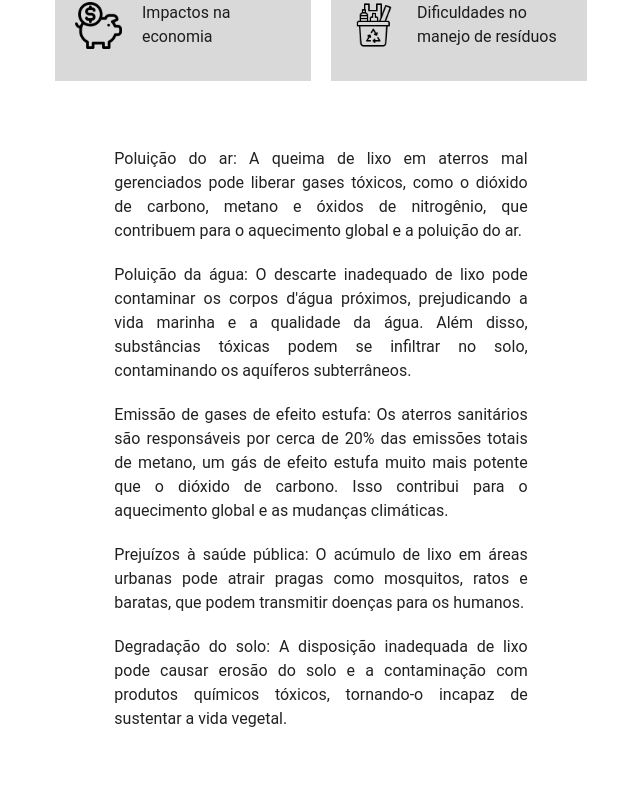
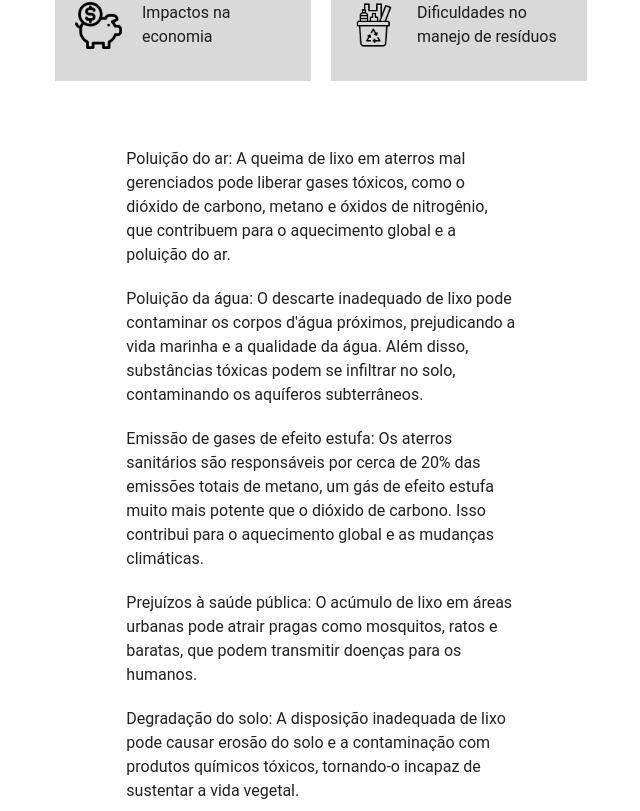
Before and after one commit to Jeffsantos3002/urbitavel-projeto-comunitario, a Vue app: page /causa in a window 1280 px wide. Shown: the part 909-1720 px from the top of the page, without its empty margins (319-959 px from the left). Built offline with nearby package versions, Linux system fonts and the light colour scheme.

Commit message:
Revert "Versão 1.0.1"

```diff
--- a/src/Layout/AppLayout.vue
+++ b/src/Layout/AppLayout.vue
@@ -5,12 +5,7 @@
         class="flex justify-between flex-row items-center space-x-8"
         color="greenDark"
       >
-        <v-app-bar-nav-icon no-overlay
-          @click="drawer = !drawer"
-          class="d-xs-flex d-lg-none absolute v-btn--no-hover"
-          rounded="xl"
-          :ripple="false">
-        </v-app-bar-nav-icon>
+        <v-app-bar-nav-icon @click="drawer = !drawer" class="d-xs-flex d-lg-none absolute"></v-app-bar-nav-icon>
         <Navbar/>
       </v-app-bar>
       <v-navigation-drawer v-model="drawer" color="greenDark" temporary >
@@ -31,7 +26,7 @@
       </v-navigation-drawer>
       <v-main class="flex w-full justify-center">
         <span class="backgroundSpan bg-cover z-1 h-[450px] w-full absolute " :style="{ backgroundImage: 'url(' + bg + ')' }"> </span>
-        <router-view class=" z-10 realtive px-5 md:px-14 py-5 "/>
+        <router-view class=" z-10 realtive px-14 py-5 "/>
       </v-main>
       <FooterUrb/>
     </v-layout>
@@ -52,7 +47,5 @@ const bg = require('@/assets/backgroundTreen.png');
 </script>
 
 <style>
-.v-btn--variant-text .v-btn__overlay {
-  background-color: transparent  !important;
-}
+
 </style>
--- a/src/components/Formulario.vue
+++ b/src/components/Formulario.vue
@@ -2,15 +2,15 @@
   <div>
     <CardUrbitavel>
       <form id="form" class="w-full flex flex-col items-center justify-center">
-        <h1 class="text-3xl md:text-5xl text-title text-center font-medium mb-2">
+        <h1 class="text-5xl text-title text-center font-medium mb-2">
           Canal de comunicação
         </h1>
         <div class="md:w-96 flex flex-col space-y-10">
           <div>
-            <p class="text-lg md:text-xl md:text-center text-[#484545] ">
+            <p class="text-xl md:text-center text-[#484545] ">
               Entre em contato com nós via e-mail.
             </p>
-            <p class="text-lg md:text-xl md:text-center text-[#484545] ">
+            <p class="text-xl text-center text-[#484545] ">
               Responderemos o mais rápido possível.
             </p>
           </div>
--- a/src/views/apoie.vue
+++ b/src/views/apoie.vue
@@ -1,8 +1,8 @@
 <template>
-  <CardUrbitavel class="mx-10 my-10 md:my-20">
-    <div class="flex flex-col items-center justify-center space-y-20 my-10">
+  <CardUrbitavel class="mx-10 my-20">
+    <div class="flex flex-col items-center justify-center space-y-20 my-20">
       <div class="flex flex-col items-center justify-center space-y-2">
-        <h1 class="text-3xl md:text-4xl text-center">
+        <h1 class="text-4xl text-center">
           Doe agora mesmo.
         </h1>
         <p class="text-center text-base w-2/3">Precisamos de recursos para proteger a Terra e lutar contra o descarte indevido de lixo.</p>
--- a/src/views/causa.vue
+++ b/src/views/causa.vue
@@ -1,7 +1,7 @@
 <template>
   <div class="flex items-center flex-col mt-60 mb-44">
     <CardUrbitavel class="sm:5/12 lg:w-5/12 mb-10">
-      <p class="text-xl w-full text-[#484545] text-justify">
+      <p class="text-xl w-full text-[#484545] ">
         Quais serão as consequências para o meio ambiente se houver um mal gerenciamento e descarte incorreto dos lixos em meios urbanos?
       </p>
     </CardUrbitavel>
@@ -10,24 +10,24 @@
         <CardCausas v-for="(card, index) in cards" :key="index" :icon="card.img" :alt="card.alt" :texto="card.texto" />
 
       </div>
-      <div class=" mx-5 md:w-1/3 space-y-5">
-        <p class="text-justify">
+      <div class="w-1/3 space-y-5">
+        <p>
           Poluição do ar: A queima de lixo em aterros mal gerenciados pode liberar gases tóxicos, como o dióxido de carbono,
           metano e óxidos de nitrogênio, que contribuem para o aquecimento global e a poluição do ar.
         </p>
-        <p class="text-justify">
+        <p>
           Poluição da água: O descarte inadequado de lixo pode contaminar os corpos d'água próximos, prejudicando a vida marinha
           e a qualidade da água. Além disso, substâncias tóxicas podem se infiltrar no solo, contaminando os aquíferos subterrâneos.
         </p>
-        <p class="text-justify">
+        <p>
           Emissão de gases de efeito estufa: Os aterros sanitários são responsáveis por cerca de 20% das emissões totais de metano, um gás de
           efeito estufa muito mais potente que o dióxido de carbono. Isso contribui para o aquecimento global e as mudanças climáticas.
         </p>
-        <p class="text-justify">
+        <p>
           Prejuízos à saúde pública: O acúmulo de lixo em áreas urbanas pode atrair pragas como mosquitos, ratos e
           baratas, que podem transmitir doenças para os humanos.
         </p>
-        <p class="text-justify">
+        <p>
           Degradação do solo: A disposição inadequada de lixo pode causar erosão do solo e a contaminação com produtos químicos tóxicos,
           tornando-o incapaz de sustentar a vida vegetal.
         </p>
--- a/src/views/inicio.vue
+++ b/src/views/inicio.vue
@@ -4,7 +4,7 @@
       <cardUrbitavel>
         <div class="flex flex-col lg:flex-row lg:space-x-24 space-y-16 lg:space-y-0 lg:items-center  ">
           <div class=" lg:w-3/6 flex flex-col items-center">
-            <h1 class=" text-3xl md:text-5xl text-title font-bold mb-11">
+            <h1 class="text-5xl text-title font-bold mb-11">
               URBITÁVEL
             </h1>
             <div class=" flex flex-col space-y-2">
--- a/src/views/sobre.vue
+++ b/src/views/sobre.vue
@@ -1,8 +1,8 @@
 <template>
-   <div class="flex items-center flex-col mt-40 space-y-24 lg:w-1/2 mb-16 px-0">
+   <div class="flex items-center flex-col mt-40 space-y-24 w-1/2 mb-16">
       <CardUrbitavel>
-        <div class=" flex flex-col space-y-4 sm:space-y-11 lg:items-center  ">
-          <h1 class="text-3xl md:text-5xl text-title font-medium text-center ">
+        <div class=" flex flex-col space-y-11 lg:items-center  ">
+          <h1 class="text-5xl text-title font-medium ">
               SOBRE NÓS
             </h1>
           <div class="flex justify-center">
```
